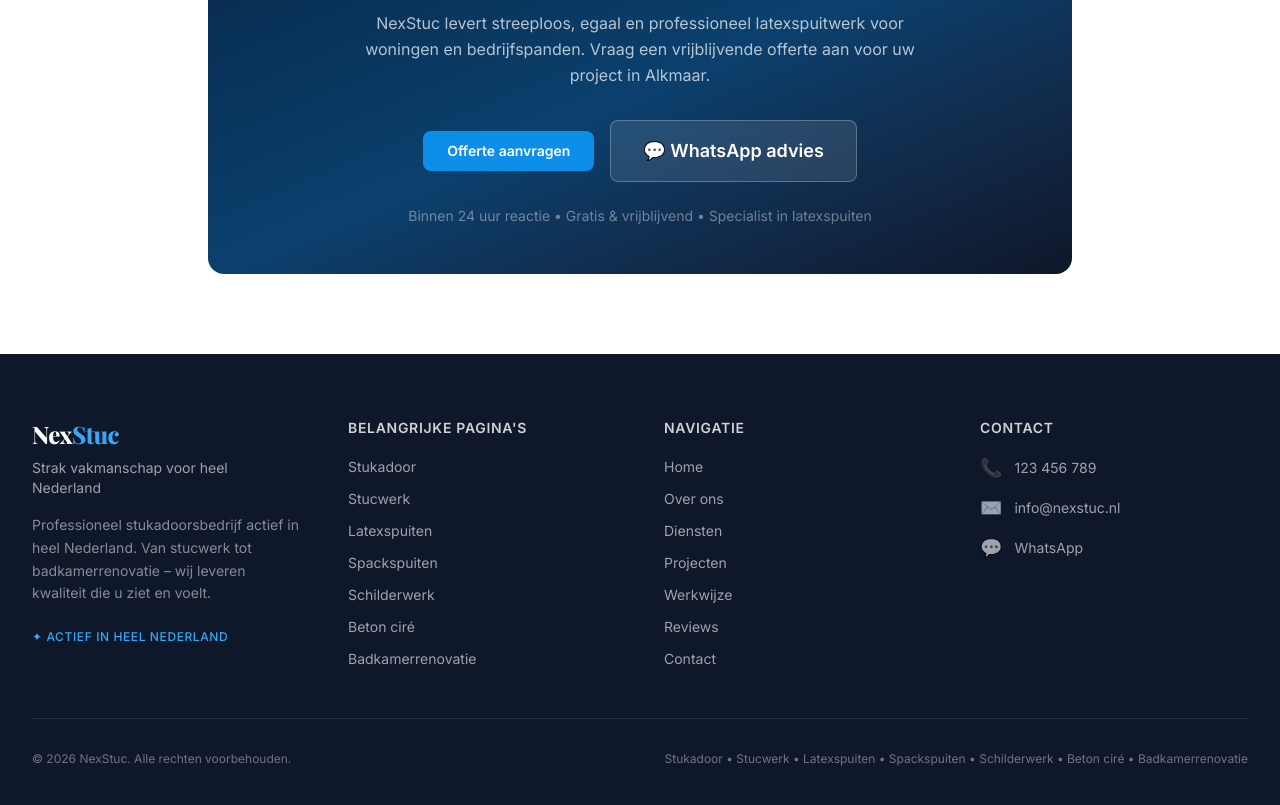
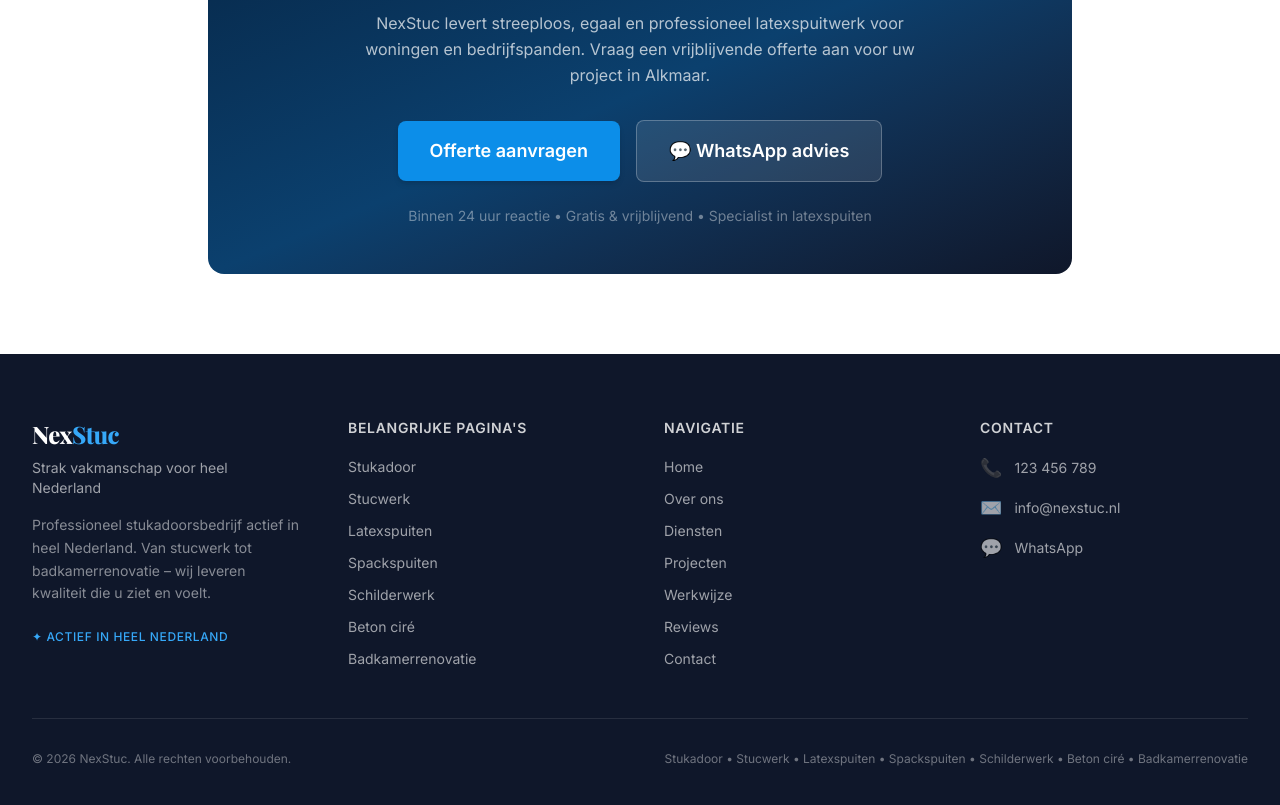
Before and after one commit to projects2026dmr/nexstuc, a React (Vite) app: page /latexspuiten/alkmaar in a window 1280 px wide. Shown: the part 2840-3645 px from the top of the page. Built offline with nearby package versions, Linux system fonts and the light colour scheme.

Commit message:
Update CTA.tsx

```diff
--- a/src/components/serviceBlocks/latexspuiten/CTA.tsx
+++ b/src/components/serviceBlocks/latexspuiten/CTA.tsx
@@ -14,7 +14,12 @@
       </p>
 
       <div className="flex flex-col sm:flex-row items-center justify-center gap-4">
-        <button class="bg-brand-500 hover:bg-brand-600 text-white text-sm font-semibold px-6 py-2.5 rounded-lg transition-colors duration-200 border-none cursor-pointer">Offerte aanvragen</button>
+        <a
+          href="https://nexstuc.vercel.app/"
+          className="bg-brand-500 hover:bg-brand-600 text-white font-semibold px-8 py-4 rounded-lg text-lg transition-all duration-200 shadow-md"
+        >
+          Offerte aanvragen
+        </a>
 
         <a
           href="https://wa.me/123456789"
```
